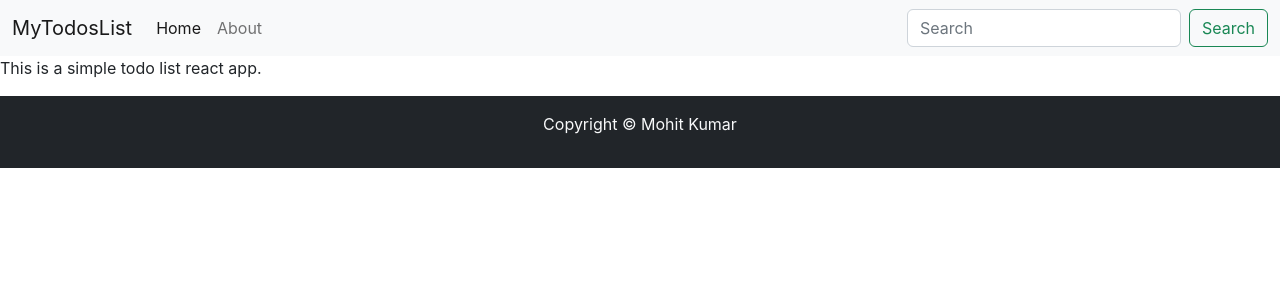
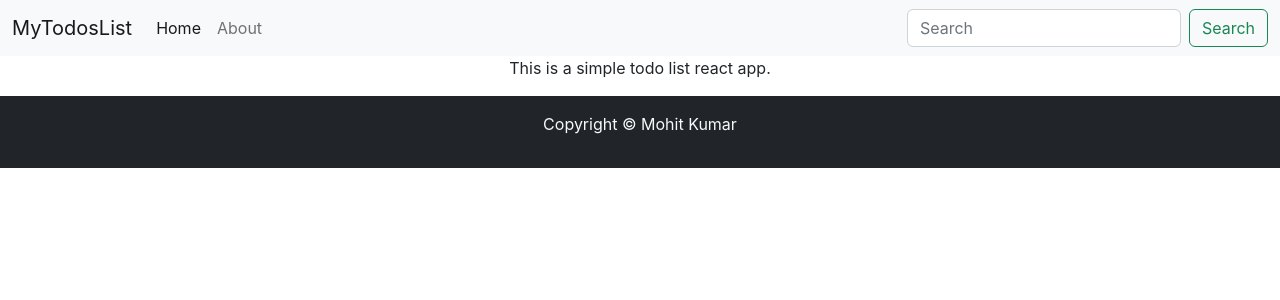
Before and after one commit to MohitRaikwar/todos-list, a React (Create React App) app: page /about in a window 1280 px wide. Shown: the top 300 px of the page. Built offline with nearby package versions, Linux system fonts and the light colour scheme.

Commit message:
updated about

```diff
--- a/src/MyComponents/About.js
+++ b/src/MyComponents/About.js
@@ -3,7 +3,7 @@ import React from 'react'
 export default function About() {
   return (
     <div>
-        <p>This is a simple todo list react app.</p>
+        <p className='text-center'>This is a simple todo list react app.</p>
     </div>
   )
 }
```
